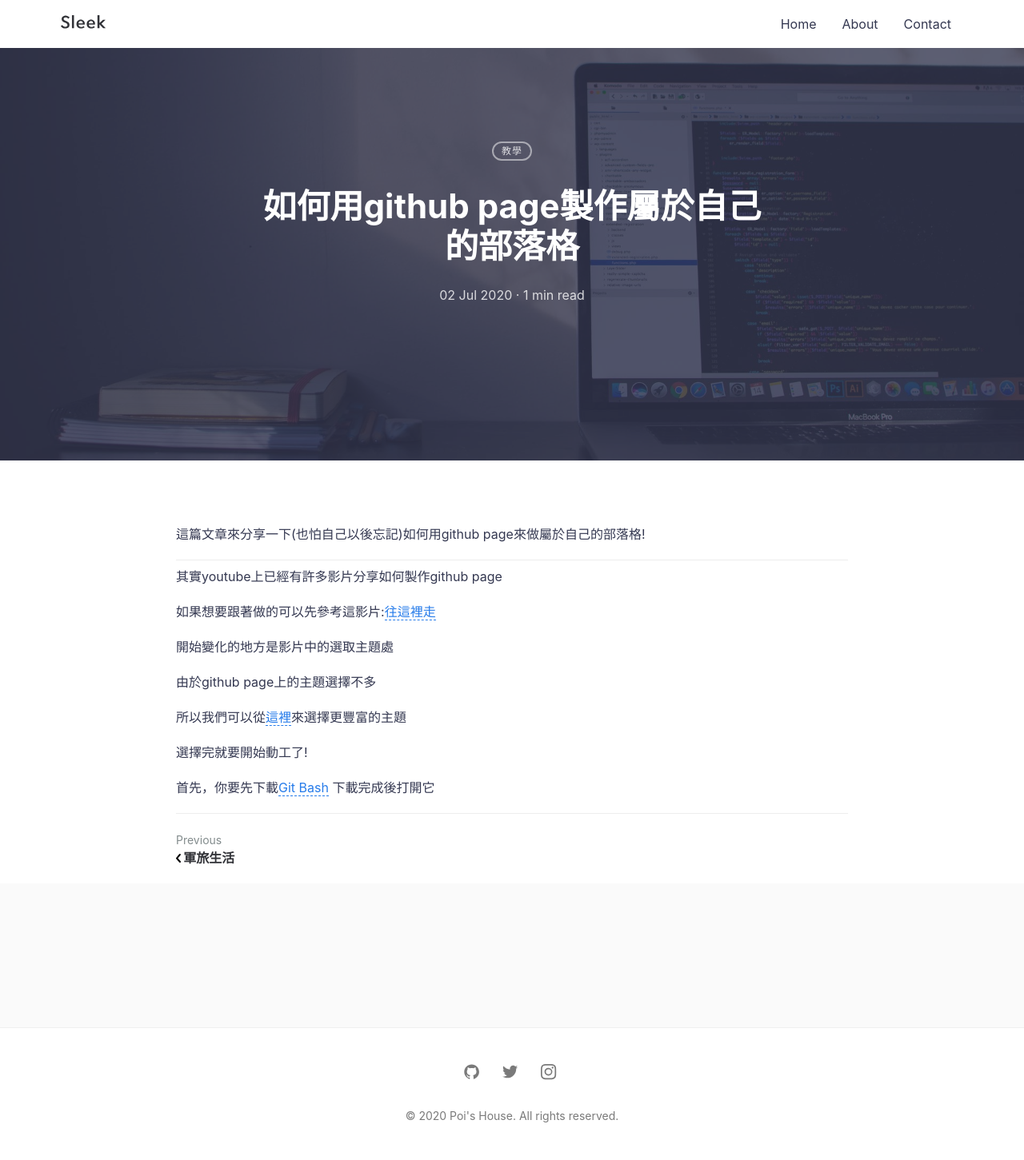
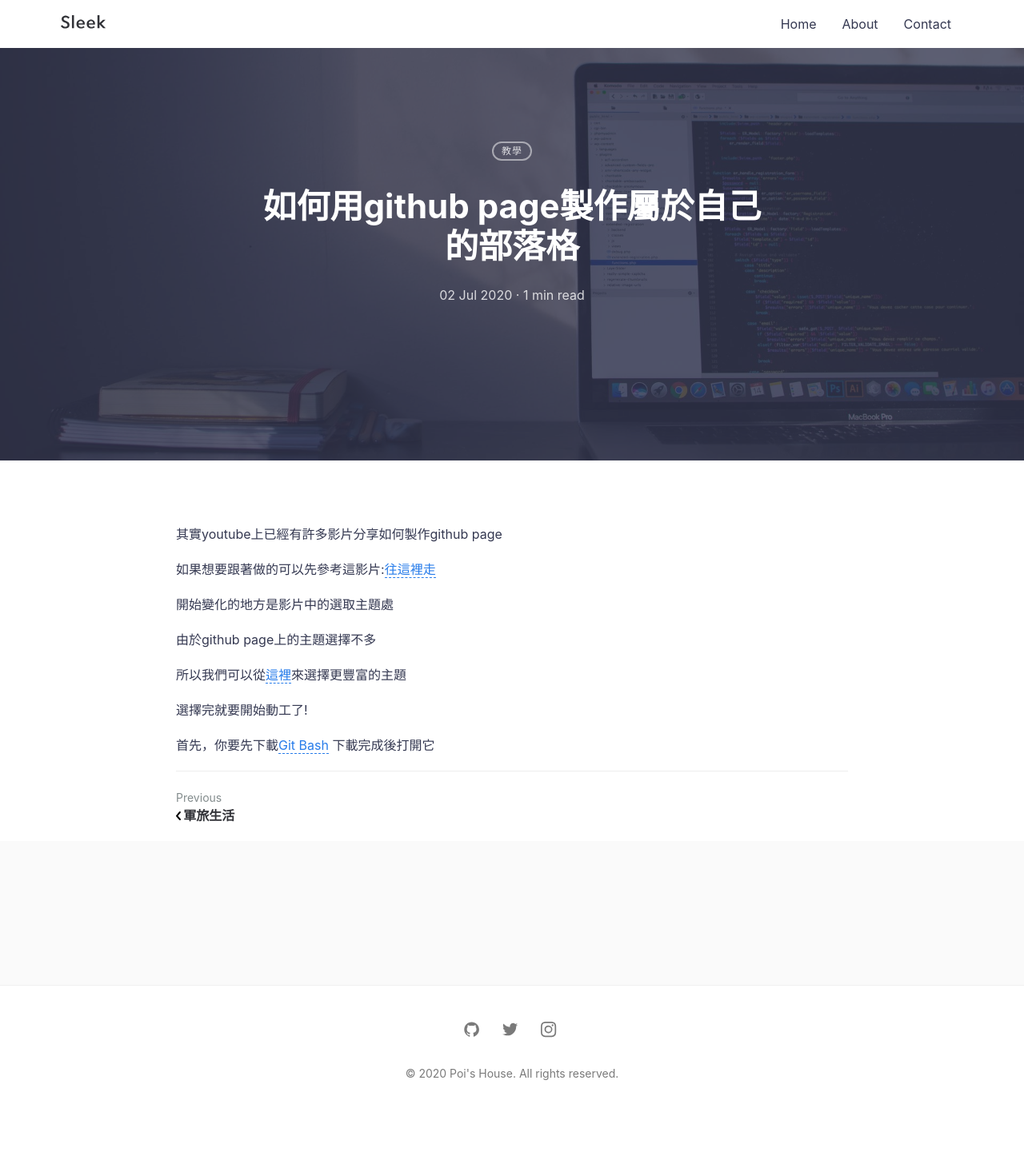
Before and after one commit to poi0905/blog, a Jekyll site: the page built from _posts/2020-07-02-githubpagetutorial.md, in a window 1280 px wide. Shown: the whole page at 80% size. Built offline with Jekyll 4.4.1, drawn with Linux system fonts in a browser that asks for light colours; comment, search, counter and statistics services are not loaded; after the commit the page ends 1398 px from its top, so only the background shows below that.

Commit message:
2020/7/2

```diff
--- a/_posts/2020-07-02-githubpagetutorial.md
+++ b/_posts/2020-07-02-githubpagetutorial.md
@@ -1,14 +1,10 @@
 ---
 layout: post
 title: 如何用github page製作屬於自己的部落格
-summary: 這篇文章來分享一下(也怕自己以後忘記)如何用github page來做屬於自己的部落格!
+summary: 這篇文章來分享一下如何用github page來做屬於自己的部落格(也怕自己以後忘記...)
 featured-img: emile-perron-190221
 categories: 教學
 ---
-
-這篇文章來分享一下(也怕自己以後忘記)如何用github page來做屬於自己的部落格!
-
-***
 
 其實youtube上已經有許多影片分享如何製作github page
 
```
Also changed, not shown: _posts/2019-09-04-military-life.md (+1 -1 lines).
